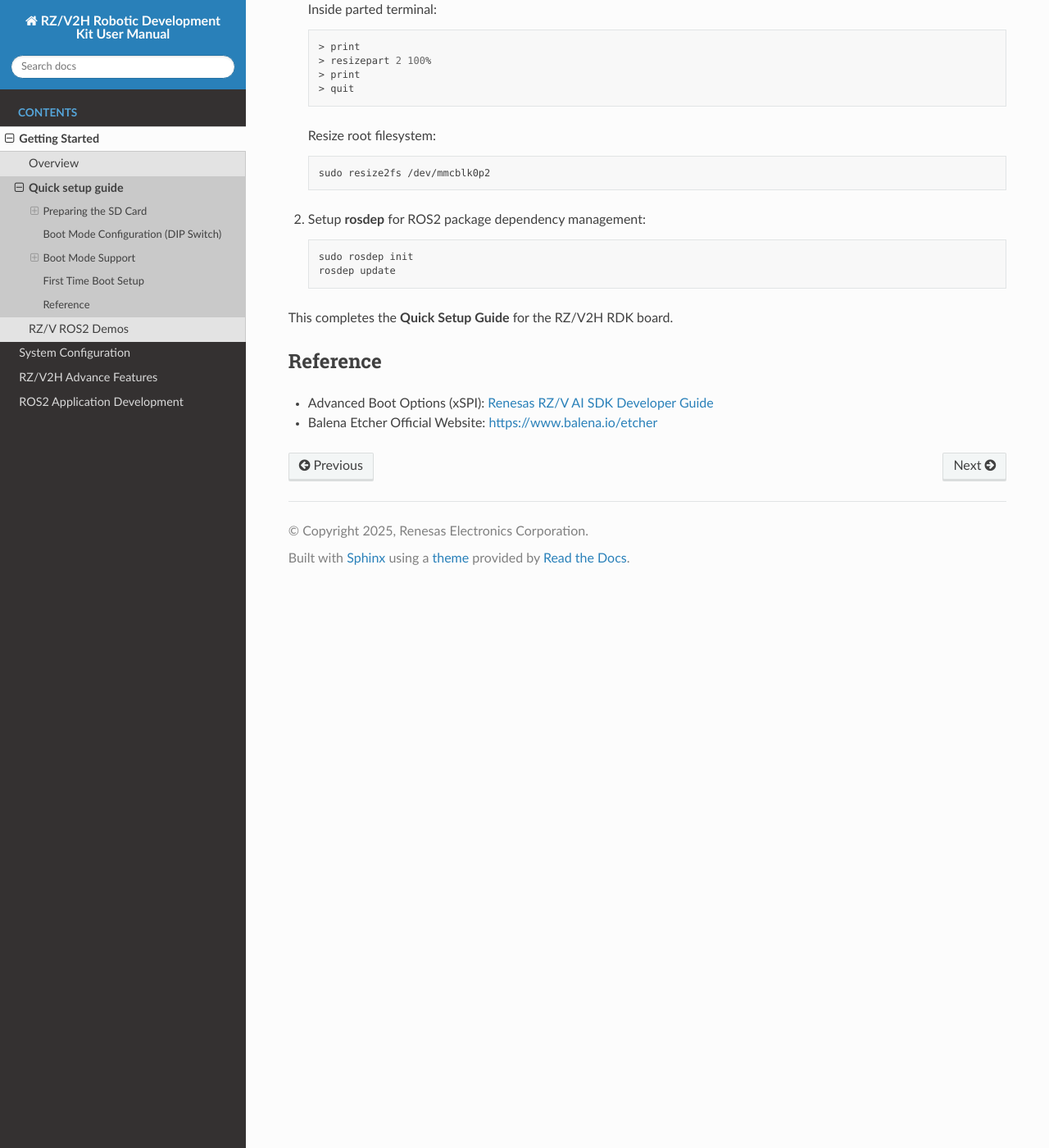
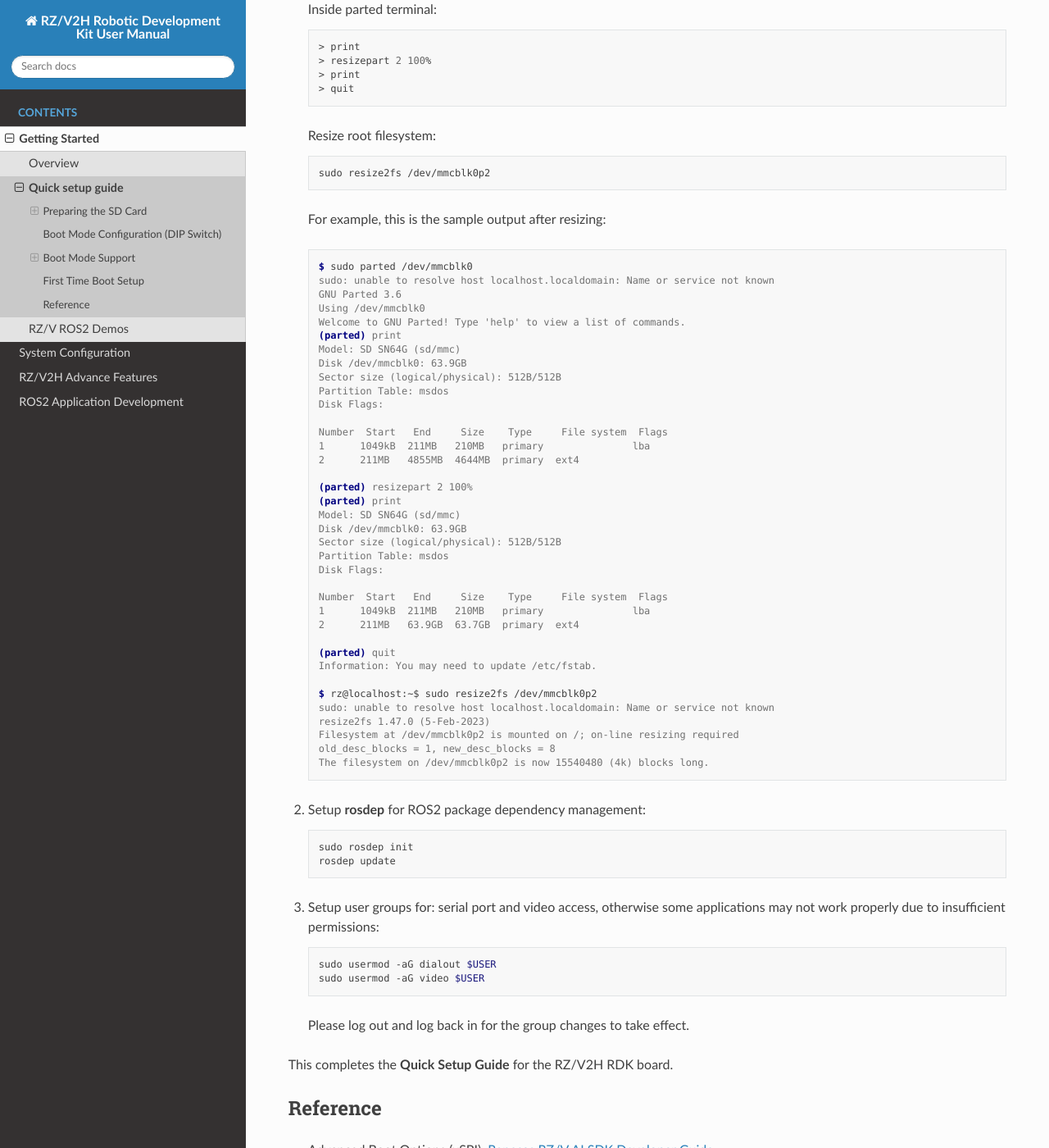
Before and after one commit to renesas-rdk/rzv2h_rdk_documentation, a Sphinx documentation site: the page built from source/0_getting_started/quick_setup_guide.rst, in a window 1280 px wide and 1400 px high, scrolled down 7559 px. Shown: the whole window at 82% size. Built offline with Sphinx 7.4.7 and the Read the Docs theme 3.1.0, drawn with Linux system fonts in a browser that asks for light colours.

Commit message:
doc: Add sample output for parted and add user to video dialout group
Signed-off-by: Cong Nguyen <cong.nguyen.zn@renesas.com>

```diff
--- a/source/0_getting_started/quick_setup_guide.rst
+++ b/source/0_getting_started/quick_setup_guide.rst
@@ -381,12 +381,63 @@
 
       sudo resize2fs /dev/mmcblk0p2
 
+  For example, this is the sample output after resizing:
+
+  .. code-block:: console
+
+    $ sudo parted /dev/mmcblk0
+    sudo: unable to resolve host localhost.localdomain: Name or service not known
+    GNU Parted 3.6
+    Using /dev/mmcblk0
+    Welcome to GNU Parted! Type 'help' to view a list of commands.
+    (parted) print
+    Model: SD SN64G (sd/mmc)
+    Disk /dev/mmcblk0: 63.9GB
+    Sector size (logical/physical): 512B/512B
+    Partition Table: msdos
+    Disk Flags:
+
+    Number  Start   End     Size    Type     File system  Flags
+    1      1049kB  211MB   210MB   primary               lba
+    2      211MB   4855MB  4644MB  primary  ext4
+
+    (parted) resizepart 2 100%
+    (parted) print
+    Model: SD SN64G (sd/mmc)
+    Disk /dev/mmcblk0: 63.9GB
+    Sector size (logical/physical): 512B/512B
+    Partition Table: msdos
+    Disk Flags:
+
+    Number  Start   End     Size    Type     File system  Flags
+    1      1049kB  211MB   210MB   primary               lba
+    2      211MB   63.9GB  63.7GB  primary  ext4
+
+    (parted) quit
+    Information: You may need to update /etc/fstab.
+
+    $ rz@localhost:~$ sudo resize2fs /dev/mmcblk0p2
+    sudo: unable to resolve host localhost.localdomain: Name or service not known
+    resize2fs 1.47.0 (5-Feb-2023)
+    Filesystem at /dev/mmcblk0p2 is mounted on /; on-line resizing required
+    old_desc_blocks = 1, new_desc_blocks = 8
+    The filesystem on /dev/mmcblk0p2 is now 15540480 (4k) blocks long.
+
 2. Setup **rosdep** for ROS2 package dependency management:
 
    .. code-block:: bash
 
       sudo rosdep init
       rosdep update
+
+3. Setup user groups for: serial port and video access, otherwise some applications may not work properly due to insufficient permissions:
+
+   .. code-block:: bash
+
+      sudo usermod -aG dialout $USER
+      sudo usermod -aG video $USER
+
+  Please log out and log back in for the group changes to take effect.
 
 This completes the **Quick Setup Guide** for the RZ/V2H RDK board.
 
```
